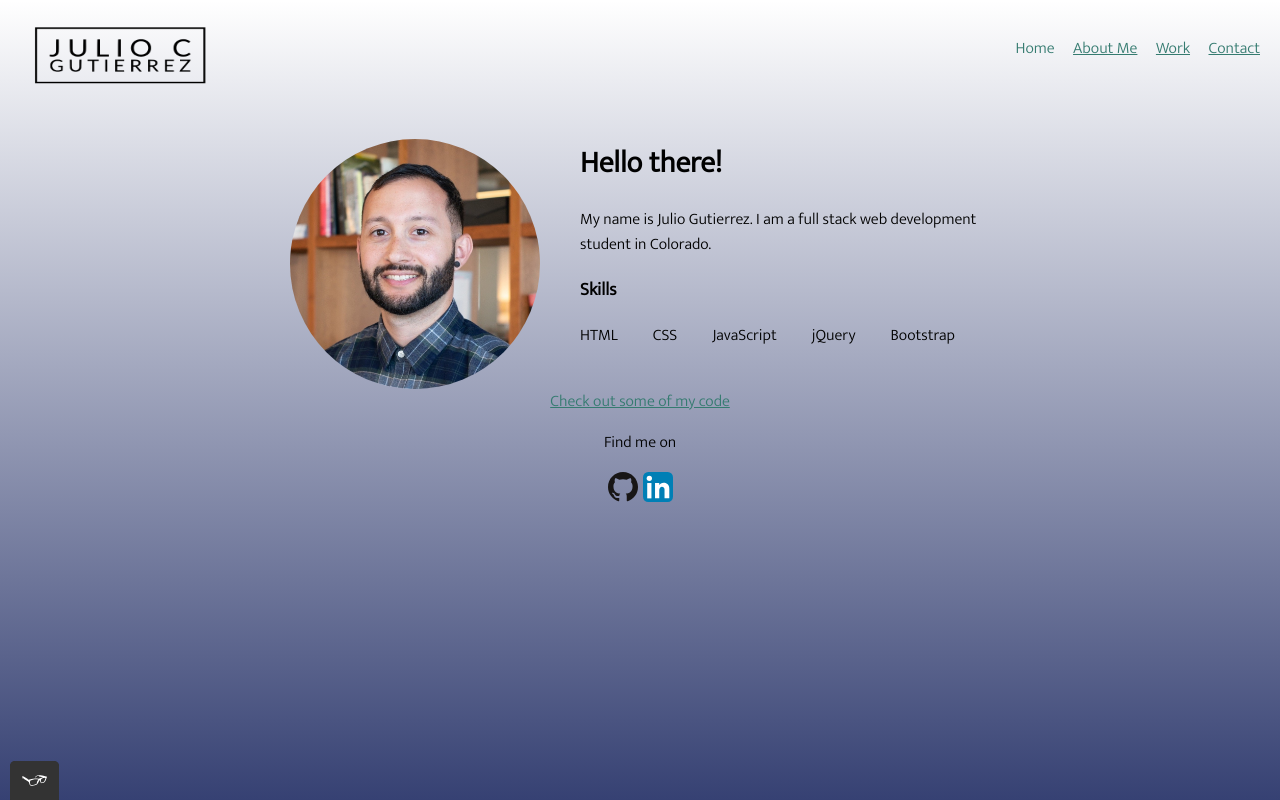
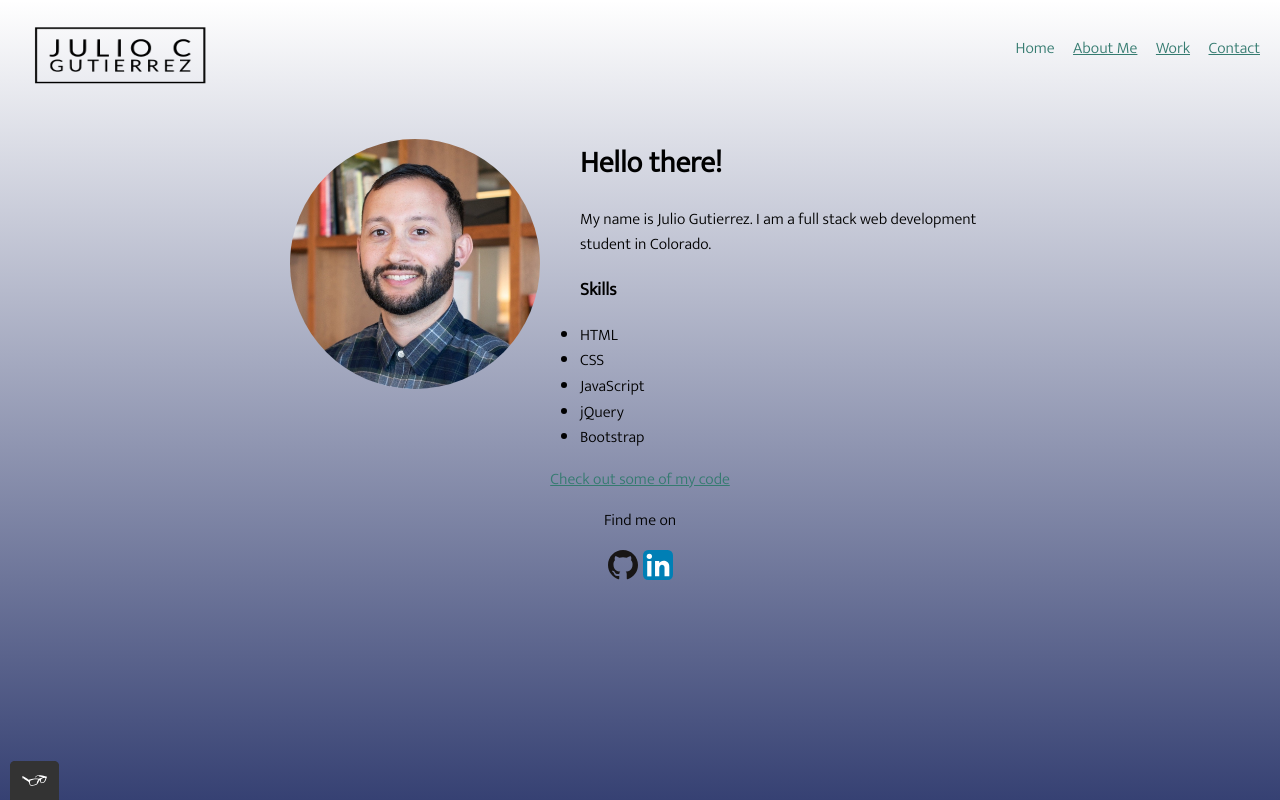
Before and after one commit to juliocgtrz/portfolio, a plain HTML site: page index.html in a window 1280 px wide. Drawn offline with nearby package versions, Linux system fonts and the light colour scheme.

Commit message:
Update style.production.css
skills list stying

```diff
--- a/css/style.production.css
+++ b/css/style.production.css
@@ -165,8 +165,10 @@ button:focus,
 }
 
 .skills-list {
-  list-style-type: none;
+  /* list-style-type: none; */
   display: flex;
+  flex-direction: column;
+  flex-wrap: wrap;
   padding: 0;
 }
 
```
